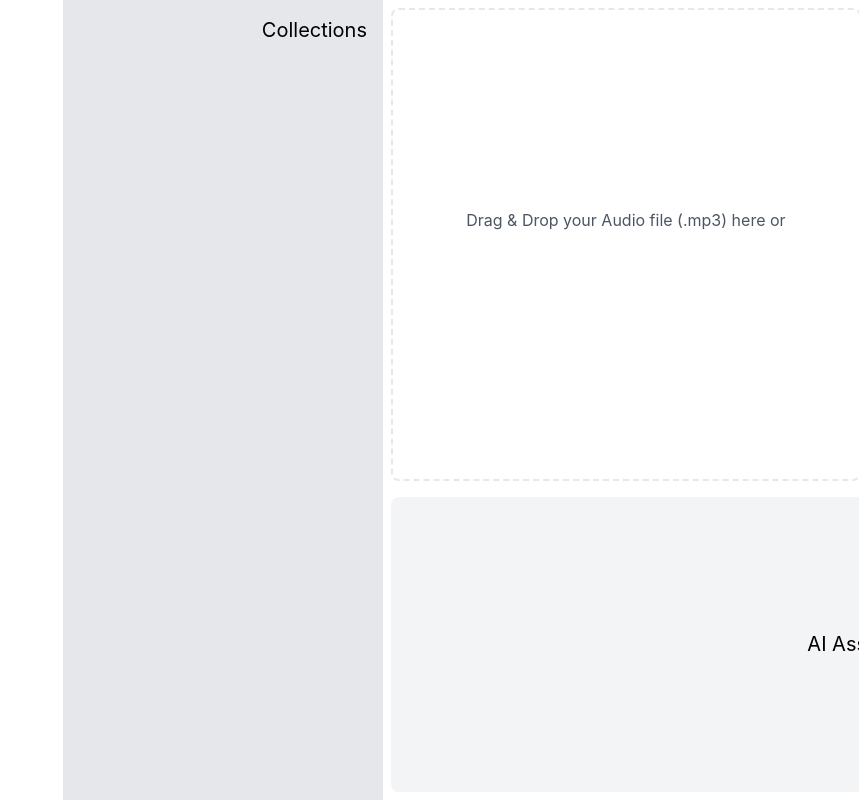
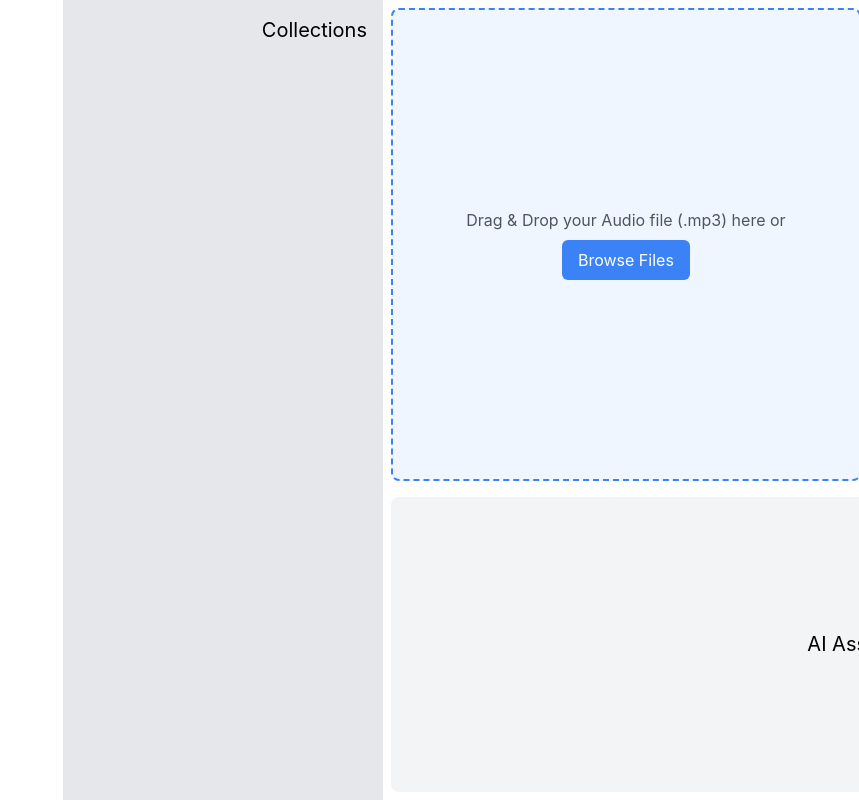
Before and after one commit to 0123meir/SegMentor, a React (Vite) app in the folder frontend/: page / in a window 1280 px wide. Shown: the whole page, without its empty margins (421-1280 px from the left). Built offline with nearby package versions, Linux system fonts and the light colour scheme.

Commit message:
Fixed missing colors from frontend after clone

```diff
--- a/frontend/tailwind.config.js
+++ b/frontend/tailwind.config.js
@@ -1,8 +1,45 @@
 /** @type {import('tailwindcss').Config} */
 module.exports = {
-    content: ['./index.html', "./src/**/*.{js,jsx,ts,tsx}"],
-    theme: {
-      extend: {},
+  content: ['./index.html', "./src/**/*.{js,jsx,ts,tsx,html}"],
+  theme: {
+    extend: {},
+  },
+  safelist: [
+    // Match text colors (text-{color}-{shade})
+    {
+      pattern: /text-(\w+)-(\d{3})/,
+      variants: ['hover', 'focus', 'group-hover'],
     },
-    plugins: [],
-  }
+    // Match background colors (bg-{color}-{shade})
+    {
+      pattern: /bg-(\w+)-(\d{3})/,
+      variants: ['hover', 'focus', 'group-hover'],
+    },
+    {
+      pattern: /bg-(\w+)/,
+      variants: ['hover', 'focus', 'group-hover'],
+    },
+    // Match border colors (border-{color}-{shade})
+    {
+      pattern: /border-(\w+)-(\d{3})/,
+      variants: ['hover', 'focus'],
+    },
+    // Match ring colors (ring-{color}-{shade})
+    {
+      pattern: /ring-(\w+)-(\d{3})/,
+      variants: ['hover', 'focus'],
+    },
+    // Match gradient start and end colors (from-{color}-{shade}, to-{color}-{shade})
+    {
+      pattern: /from-(\w+)-(\d{3})/,
+    },
+    {
+      pattern: /to-(\w+)-(\d{3})/,
+    },
+    // Match shadow colors (shadow-{color}-{shade})
+    {
+      pattern: /shadow-(\w+)-(\d{3})/,
+    },
+  ],
+  plugins: [],
+};
```
